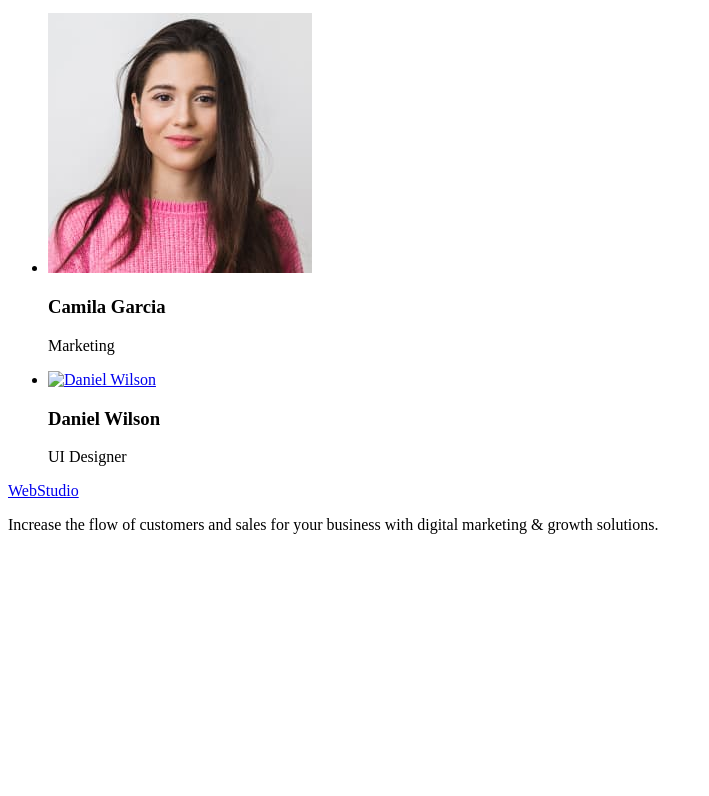
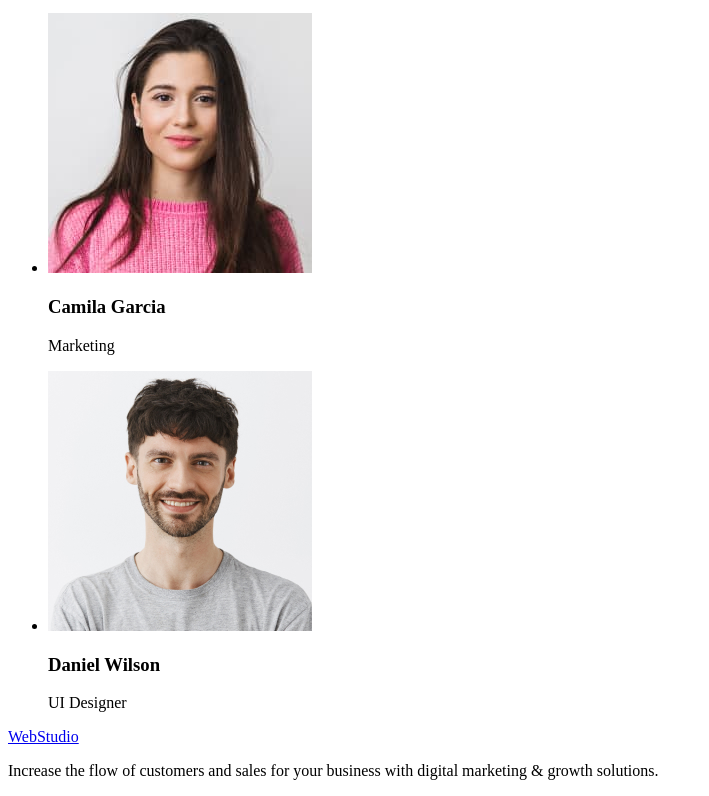
Before and after one commit to Nazarchona/goit-markup-hw-01, a plain HTML site: page index.html in a window 1280 px wide. Shown: the part 1362-2158 px from the top of the page, without its empty margins (0-709 px from the left). Before the commit the page ends 1912 px from the top, so only its background shows below. Drawn offline with Linux system fonts and the light colour scheme.

Commit message:
homework goit#1

```diff
--- a/index.html
+++ b/index.html
@@ -69,7 +69,7 @@
                 <h3>Camila Garcia</h3>
                 <p>Marketing</p>
                 </li>
-                <li><a href="#"><img src="./images/DaniekWillson.jpg" alt="Daniel Wilson" width="264"></a>
+                <li><a href="#"><img src="./images/DanielWillson.jpg" alt="Daniel Wilson" width="264"></a>
                 <h3>Daniel Wilson</h3>
                 <p>UI Designer</p>
                 </li>
```
